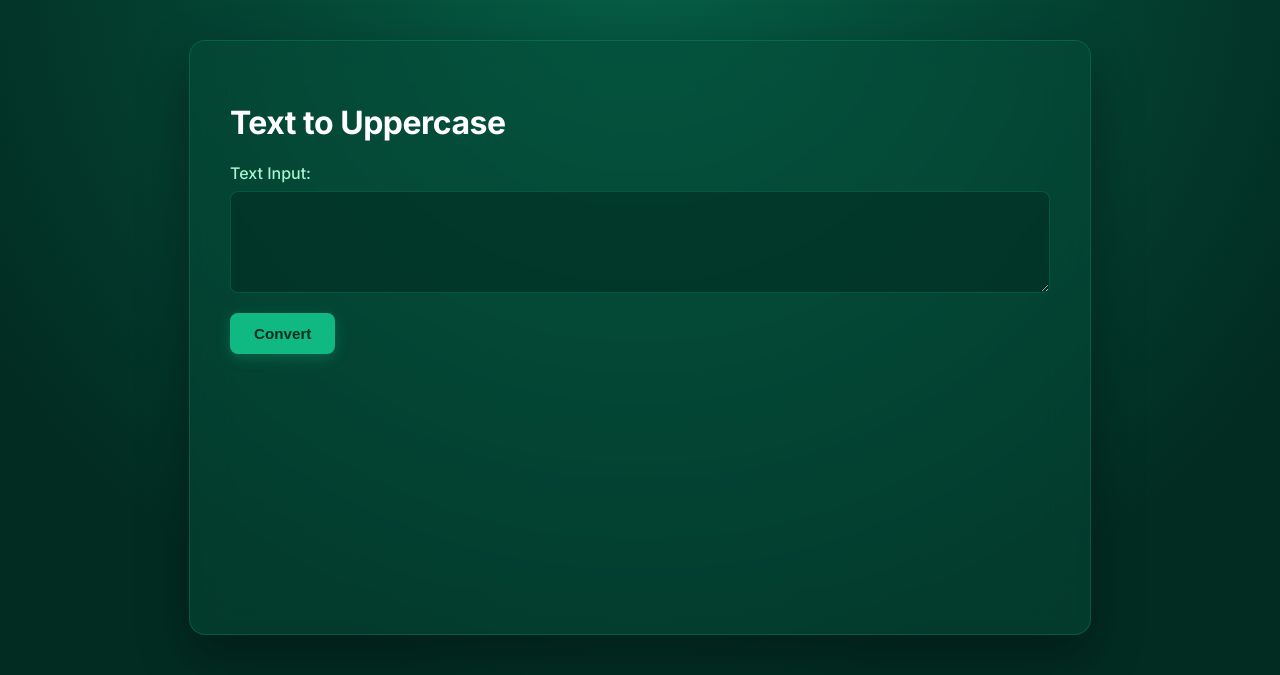
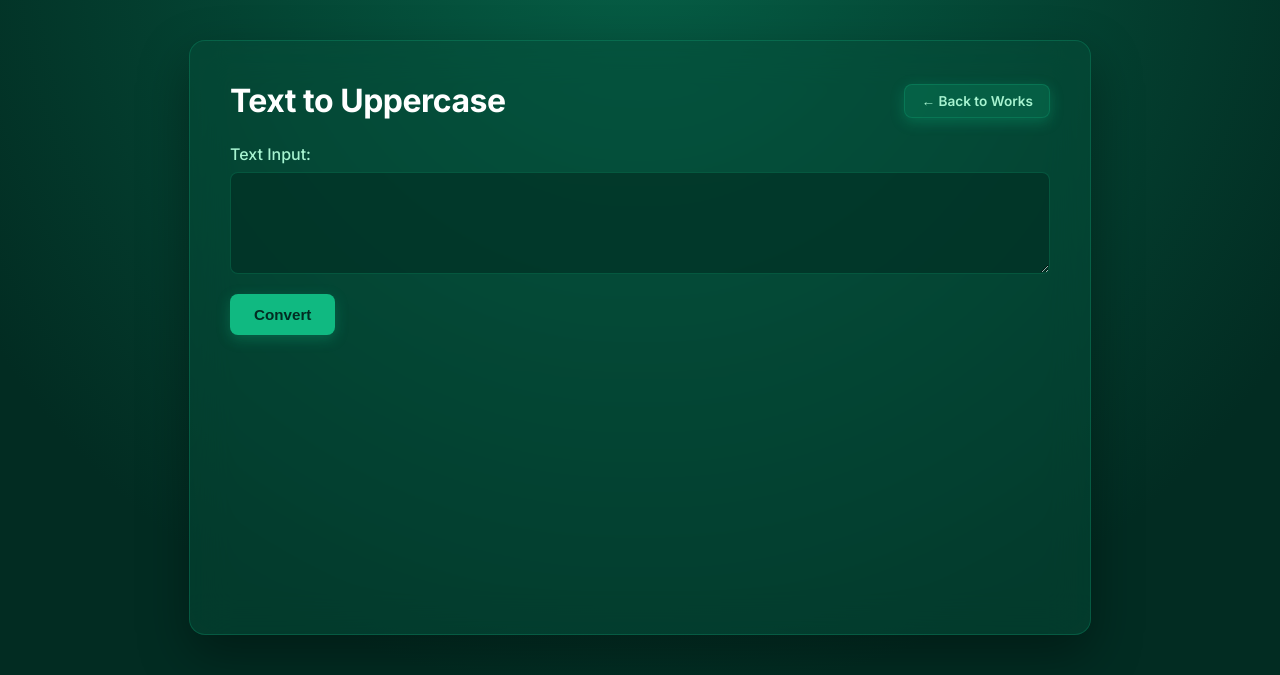
Before and after one commit to danielabrenica2009-lgtm/my_portfolio_, a Flask app: page /works/touppercase in a window 1280 px wide. Shown: the part 70-745 px from the top of the page. Run offline with Flask 3, Linux system fonts and the light colour scheme.

Commit message:
Add a button

```diff
--- a/app.py
+++ b/app.py
@@ -94,7 +94,7 @@ def triangle():
   )
 
 
-# 4d. Linked List Implementation UI
+# 4d. inked List Implementation UI
 @app.route('/works/linkedlist', methods=['GET', 'POST'])
 def linkedlist():
   global linked_list_data
--- a/templates/touppercase.html
+++ b/templates/touppercase.html
@@ -2,7 +2,13 @@
 {% block title %}Text Converter{% endblock %}
 
 {% block content %}
-<h1>Text to Uppercase</h1>
+<div style="display: flex; justify-content: space-between; align-items: center; margin-bottom: 1.5rem;">
+    <h1 style="margin: 0;">Text to Uppercase</h1>
+    <a href="{{ url_for('works') }}" class="btn" style="padding: 0.5rem 1rem; font-size: 0.85rem; background: rgba(16, 185, 129, 0.2); color: var(--text-muted); border: 1px solid var(--border-glass);">
+        &#8592; Back to Works
+    </a>
+</div>
+
 <form method="POST">
     <div class="form-group">
         <label for="inputString">Text Input:</label>
```
Also changed, not shown: templates/circle.html (+7 -1 lines), templates/linkedlist.html (+7 -1 lines), templates/triangle.html (+7 -1 lines).
